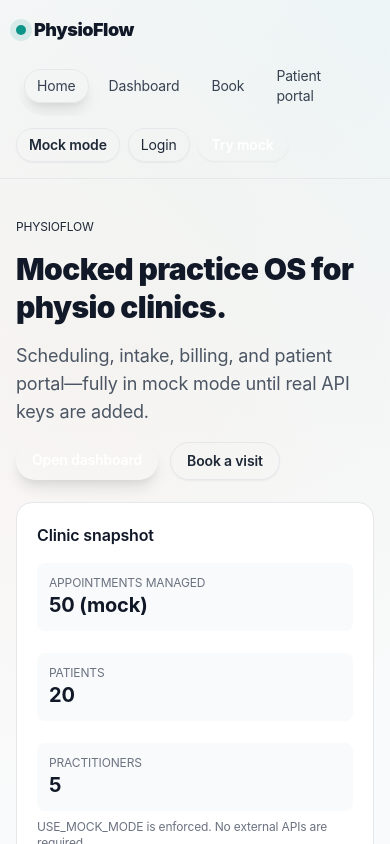
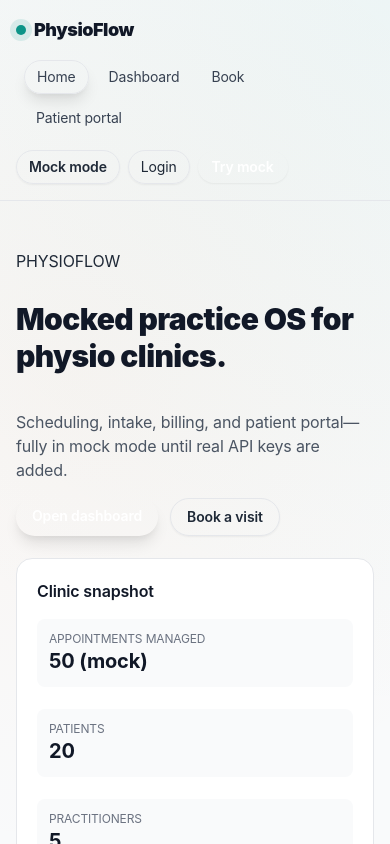
Before and after one commit to mindfreakzerox/physioflow-fe, a Next.js app: page / in a window 390 px wide. Shown: the top 844 px of the page. Built offline with nearby package versions, Linux system fonts and the light colour scheme.

Commit message:
Improve mobile nav layout and hero spacing

```diff
--- a/app/(public)/page.tsx
+++ b/app/(public)/page.tsx
@@ -10,20 +10,20 @@ const metrics = [
 
 export default function PublicHome() {
   return (
-    <main className="mx-auto flex max-w-6xl flex-col gap-8 px-4 py-10">
-      <section className="grid gap-6 md:grid-cols-2">
-        <div className="space-y-4">
-          <p className="text-xs uppercase tracking-[0.2em] text-teal-700">PhysioFlow</p>
-          <h1 className="text-3xl font-black leading-tight text-gray-900">Mocked practice OS for physio clinics.</h1>
-          <p className="text-lg text-gray-600">
+    <main className="mx-auto flex max-w-6xl flex-col gap-10 px-4 pb-14 pt-12 sm:gap-12 sm:pb-16 sm:pt-14">
+      <section className="grid items-start gap-8 lg:grid-cols-[1.05fr_0.95fr]">
+        <div className="flex flex-col gap-4 sm:gap-5">
+          <p className="text-[11px] uppercase tracking-[0.22em] text-teal-700 sm:text-xs">PhysioFlow</p>
+          <h1 className="text-3xl font-black leading-tight text-gray-900 sm:text-4xl md:text-5xl">Mocked practice OS for physio clinics.</h1>
+          <p className="text-base text-gray-600 sm:text-lg">
             Scheduling, intake, billing, and patient portal—fully in mock mode until real API keys are added.
           </p>
-          <div className="flex flex-wrap gap-3 text-sm">
+          <div className="flex flex-wrap gap-3 text-sm sm:gap-4">
             <Link className="rounded-full bg-teal-600 px-4 py-2 font-semibold text-white shadow-lg hover:bg-teal-700" href="/dashboard">Open dashboard</Link>
             <Link className="rounded-full border border-gray-200 px-4 py-2 font-semibold text-gray-800 shadow-sm hover:bg-white" href="/book/physioflow-demo">Book a visit</Link>
           </div>
         </div>
-        <Card title="Clinic snapshot">
+        <Card title="Clinic snapshot" className="min-w-0">
           <div className="grid grid-cols-1 gap-3 sm:grid-cols-2">
             {metrics.map((metric) => (
               <div key={metric.label} className="rounded-lg bg-gray-50 p-3">
--- a/components/layout/Navbar.tsx
+++ b/components/layout/Navbar.tsx
@@ -16,7 +16,7 @@ export function Navbar() {
 
   return (
     <header className="sticky top-0 z-20 border-b border-gray-200 bg-white/90 backdrop-blur">
-      <div className="mx-auto flex max-w-6xl flex-wrap items-center gap-3 px-4 py-4">
+      <div className="mx-auto flex max-w-6xl flex-col gap-3 px-4 py-4 md:flex-row md:items-center md:gap-4">
         <Link href="/" className="flex items-center gap-2 text-lg font-black tracking-tight text-gray-900">
           <span
             className="h-2.5 w-2.5 rounded-full"
@@ -25,15 +25,8 @@ export function Navbar() {
           />
           PhysioFlow
         </Link>
-        <div className="order-3 flex w-full flex-wrap items-center justify-start gap-2 text-sm md:order-3 md:w-auto md:justify-end">
-          <span className="inline-flex rounded-full border border-amber-200 bg-amber-50 px-3 py-1.5 font-semibold text-amber-800 shadow-sm">
-            Mock mode
-          </span>
-          <Link className="rounded-full border border-gray-200 px-3 py-1.5 text-gray-800 shadow-sm hover:bg-gray-50" href="/login">Login</Link>
-          <Link className="rounded-full bg-teal-600 px-3.5 py-1.5 font-semibold text-white shadow-sm hover:bg-teal-700" href="/dashboard">Try mock</Link>
-        </div>
-        <nav className="order-2 w-full overflow-x-auto rounded-full bg-white/70 px-2 py-1 text-sm text-gray-700 shadow-[0_8px_24px_rgba(31,41,55,0.08)] md:order-2 md:w-auto">
-          <div className="flex items-center gap-2">
+        <nav className="w-full md:flex-1">
+          <div className="flex flex-wrap items-center gap-2 rounded-2xl bg-white/80 px-2 py-1 text-sm text-gray-700 shadow-[0_8px_24px_rgba(31,41,55,0.08)] md:flex-nowrap md:justify-center md:gap-3">
             {navLinks.map((link) => {
               const active = pathname === link.href || pathname.startsWith(`${link.href}/`);
               return (
@@ -52,6 +45,13 @@ export function Navbar() {
             })}
           </div>
         </nav>
+        <div className="flex w-full flex-wrap items-center gap-2 text-sm md:w-auto md:justify-end">
+          <span className="inline-flex rounded-full border border-amber-200 bg-amber-50 px-3 py-1.5 font-semibold text-amber-800 shadow-sm">
+            Mock mode
+          </span>
+          <Link className="rounded-full border border-gray-200 px-3 py-1.5 text-gray-800 shadow-sm hover:bg-gray-50" href="/login">Login</Link>
+          <Link className="rounded-full bg-teal-600 px-3.5 py-1.5 font-semibold text-white shadow-sm hover:bg-teal-700" href="/dashboard">Try mock</Link>
+        </div>
       </div>
     </header>
   );
```
